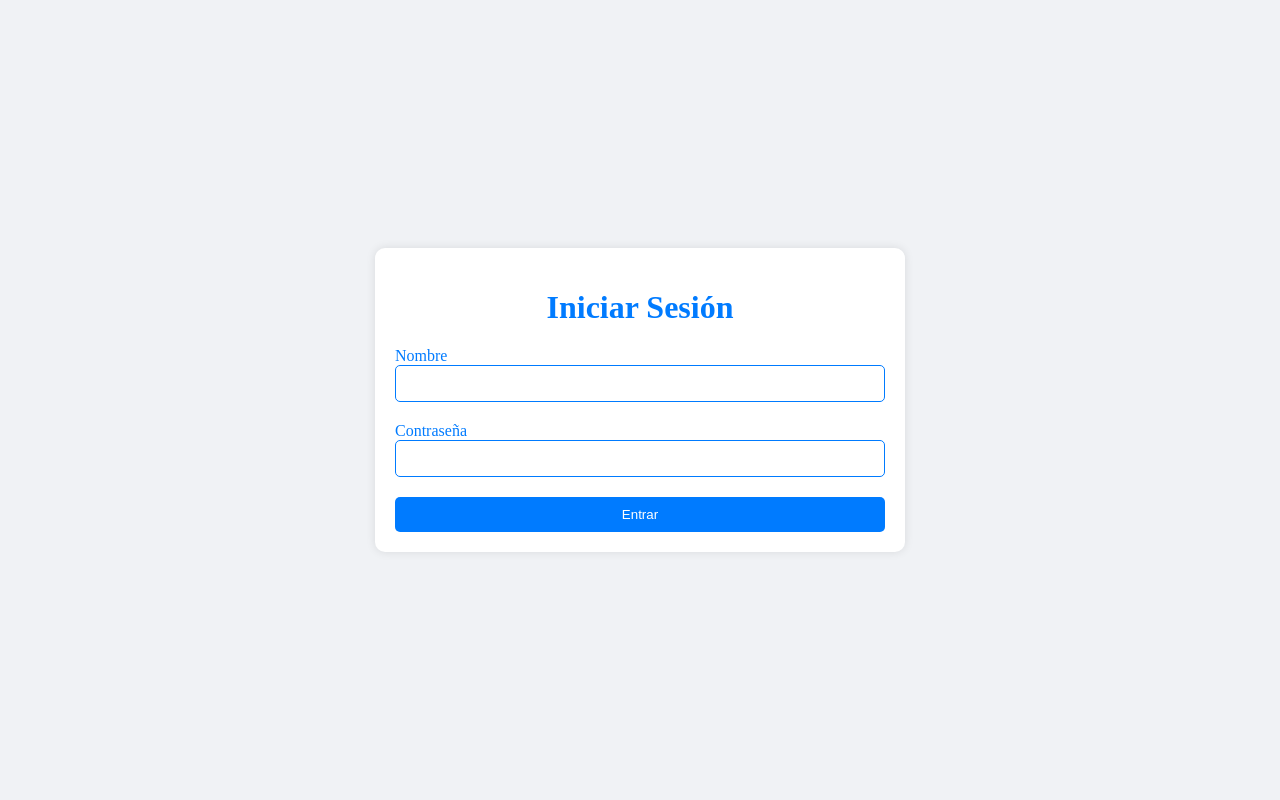
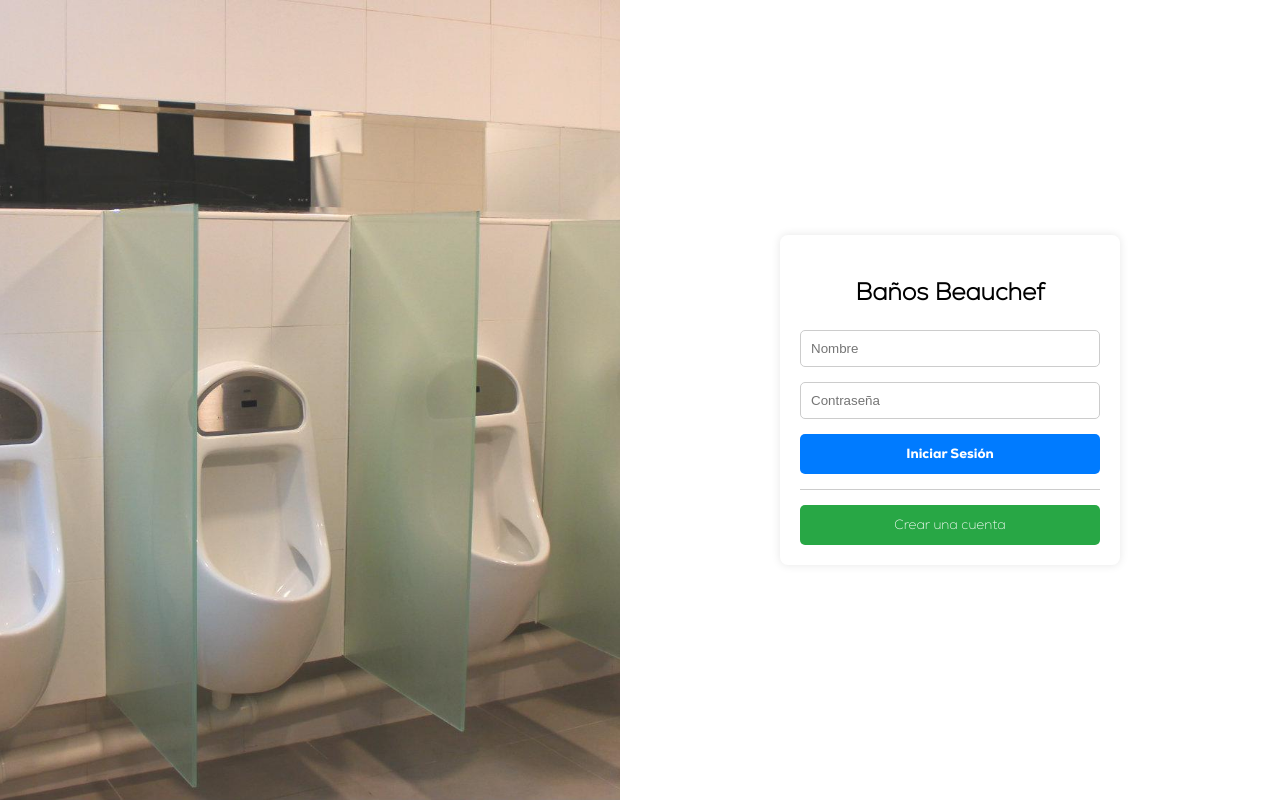
Before and after one commit to DCC-CC4401/2024-1-CC4401-2-grupo-6, a Django app: template todoapp/templates/todoapp/login.html in a window 1280 px wide. Run offline with Django 3.2, Linux system fonts and the light colour scheme; the template is opened without the code that fills it, so the values that code supplies are empty.

Commit message:
Update login en construccion

```diff
--- a/todoapp/static/todoapp/style.css
+++ b/todoapp/static/todoapp/style.css
@@ -1,68 +1,89 @@
+/* Definición de la fuente personalizada */
+@font-face {
+    font-family: 'Nexa-Heavy';
+    src: url('fonts/Nexa-Heavy.ttf') format('truetype');
+}
+
+@font-face {
+    font-family: 'Nexa-ExtraLight';
+    src: url('fonts/Nexa-ExtraLight.ttf') format('truetype');
+}
+
+/* Estilos para el diseño */
 body {
+    font-family: 'Nexa-ExtraLight', sans-serif; /* Usa 'Nexa-ExtraLight' como fuente principal y luego sans-serif como fuente de respaldo */
+    margin: 0;
+    padding: 0;
+}
+.container {
+    display: flex;
+    height: 100vh;
+}
+
+.slider {
+    flex: 1;
+    background-color: #f0f0f0;
+    overflow: hidden;
+    position: relative;
+}
+.slider img {
+    width: 100%;
+    height: 100%;
+    object-fit: cover;
+}
+.login-form {
+    flex: 1;
     display: flex;
     justify-content: center;
     align-items: center;
-    height: 100vh;
-    margin: 0;
-    background-color: #f0f2f5; /* Color de fondo */
+    padding: 20px;
 }
 
-.container {
-    background-color: #ffffff; /* Color del contenedor */
-    border-radius: 10px; /* Bordes redondeados */
+.form-container {
+    max-width: 300px;
+    width: 100%;
+    background-color: #ffffff;
+    border-radius: 8px;
     padding: 20px;
-    box-shadow: 0px 0px 10px 0px rgba(0,0,0,0.1); /* Sombra */
-    max-width: 530px; /* Ancho máximo del contenedor */
-    width: 100%; /* Para que ocupe todo el ancho disponible */
-    box-sizing: border-box; /* Para que el padding no afecte el ancho */
+    box-shadow: 0px 0px 10px rgba(0, 0, 0, 0.1);
 }
-
-h1 {
+.form-container h2 {
     text-align: center;
-    color: #007bff; /* Color del título */
-}
-
-.form-group {
     margin-bottom: 20px;
 }
-
-.form-group {
-    margin-bottom: 20px;
+.form-container input {
+    width: 100%; /* Establecer ancho al 100% */
+    margin-bottom: 15px;
+    padding: 10px;
+    border: 1px solid #ccc;
+    border-radius: 5px;
+    box-sizing: border-box; /* Incluir el padding en el ancho total */
 }
-
-/* Ajuste de espaciado entre el campo de pronombre y el campo de correo electrónico */
-#pronombre {
-    margin-bottom: 20px;
-}
-
-
-label {
-    color: #007bff; /* Color de las etiquetas */
-}
-
-input[type="text"],
-input[type="password"],
-input[type="email"],
-select {
+.form-container button {
     width: 100%;
     padding: 10px;
-    border: 1px solid #007bff; /* Color del borde de los campos de entrada */
-    border-radius: 5px; /* Bordes redondeados */
-    box-sizing: border-box;
-    outline: none;
+    background-color: #007bff;
+    color: #fff;
+    border: none;
+    border-radius: 5px;
+    cursor: pointer;
+    font-family: 'Nexa-Heavy', sans-serif; /* Cambiar la fuente a Nexa-Heavy */
 }
-
-button {
-    width: 100%;
-    padding: 10px;
-    background-color: #007bff; /* Color de fondo del botón */
-    color: #ffffff; /* Color del texto del botón */
+.form-container hr {
+    margin: 15px 0;
+    border: 0;
+    border-top: 1px solid #ccc;
+}
+.register-button {
+    text-align: center;
+    margin-top: 10px;
+}
+.register-button button {
+    background-color: #28a745;
+    color: #fff;
     border: none;
-    border-radius: 5px; /* Bordes redondeados */
+    border-radius: 5px;
+    padding: 10px 20px;
     cursor: pointer;
-    transition: background-color 0.3s ease;
+    font-family: 'Nexa-ExtraLight', sans-serif; /* Mantener la fuente como Nexa-ExtraLight */
 }
-
-button:hover {
-    background-color: #0056b3; /* Cambio de color al pasar el ratón */
-}
--- a/todoapp/templates/todoapp/login.html
+++ b/todoapp/templates/todoapp/login.html
@@ -1,30 +1,74 @@
 <!DOCTYPE html>
-<html lang="en">
+<html lang="es">
 <head>
     <meta charset="UTF-8">
-
+    <meta name="viewport" content="width=device-width, initial-scale=1.0">
     <!-- Estilos locales: -->
     <link rel="stylesheet" type="text/css" href="static/todoapp/style.css">
 
-    <title>Login</title>
+    <title>Baños Beauchef - Log in</title>
 </head>
 <body>
     <div class="container">
-        <div class="content">
-            <h1> Iniciar Sesión </h1>
-            <form method="post" >
+        <div class="slider">
+            <!-- Aquí van las imágenes del slider -->
+            <img class="slide" src="imagen1.jpg" alt="Imagen 1">
+            <img class="slide" src="imagen2.jpg" alt="Imagen 2">
+            <img class="slide" src="imagen3.jpg" alt="Imagen 3">
+        </div>
+        <div class="login-form">
+            <div class="form-container">
+                <h2>Baños Beauchef</h2>
+                <form method="post" >
                 {% csrf_token %}
                 <div class="form-group">
-                    <label for="nombre_usuario">Nombre</label>
-                    <input type="text" class="form-control" id=nombre_usuario name="username" required>
+                    <!-- <label for="nombre_usuario">Nombre</label> -->
+                    <input type="text" class="form-control" id=nombre_usuario name="username" placeholder="Nombre" required>
                 </div>
                 <div class="form-group">
-                    <label for="contraseña">Contraseña</label>
-                    <input type="password" class="form-control" id="contraseña" name="contraseña" required>
+                    <!-- <label for="contraseña">Contraseña</label> -->
+                    <input type="password" class="form-control" id="contraseña" name="contraseña" placeholder="Contraseña" required>
                 </div>
-                <button type="submit">Entrar</button>
+                <button type="submit">Iniciar Sesión</button>
             </form>
+            <hr>
+            <div class="register-button">
+                <button onclick="window.location.href='{{register_user}}'">Crear una cuenta</button>
+            </div>
         </div>
     </div>
+
+    <script>
+        // JavaScript para el slider
+        let index = 0;
+        const slides = document.querySelectorAll('.slide');
+        const slideCount = slides.length;
+
+        function showSlide() {
+            slides.forEach(slide => {
+                slide.style.display = 'none';
+            });
+            slides[index].style.display = 'block';
+        }
+
+        function nextSlide() {
+            index++;
+            if (index >= slideCount) {
+                index = 0;
+            }
+            showSlide();
+        }
+
+        function prevSlide() {
+            index--;
+            if (index < 0) {
+                index = slideCount - 1;
+            }
+            showSlide();
+        }
+
+        setInterval(nextSlide, 3000); // Cambia de diapositiva cada 3 segundos
+    </script>
+
 </body>
 </html>
```
Also changed, not shown: todoapp/templates/todoapp/mockup.html (added, +70 -0 lines), todoapp/fonts/Nexa-ExtraLight.ttf (added), todoapp/fonts/Nexa-Heavy.ttf (added), todoapp/templates/todoapp/imagen1.jpg (added), todoapp/templates/todoapp/imagen2.jpg (added), todoapp/templates/todoapp/imagen3.jpg (added).
